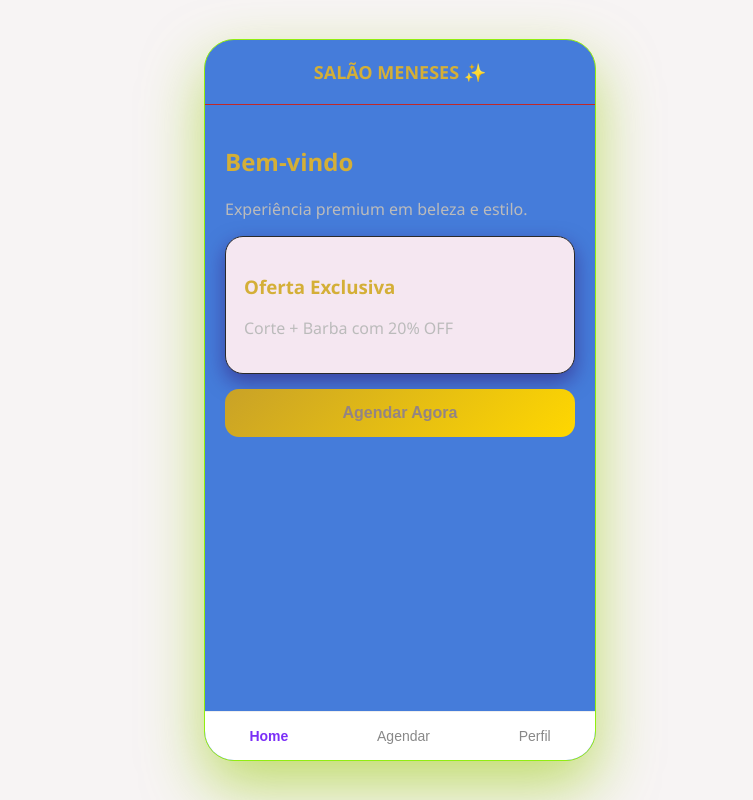
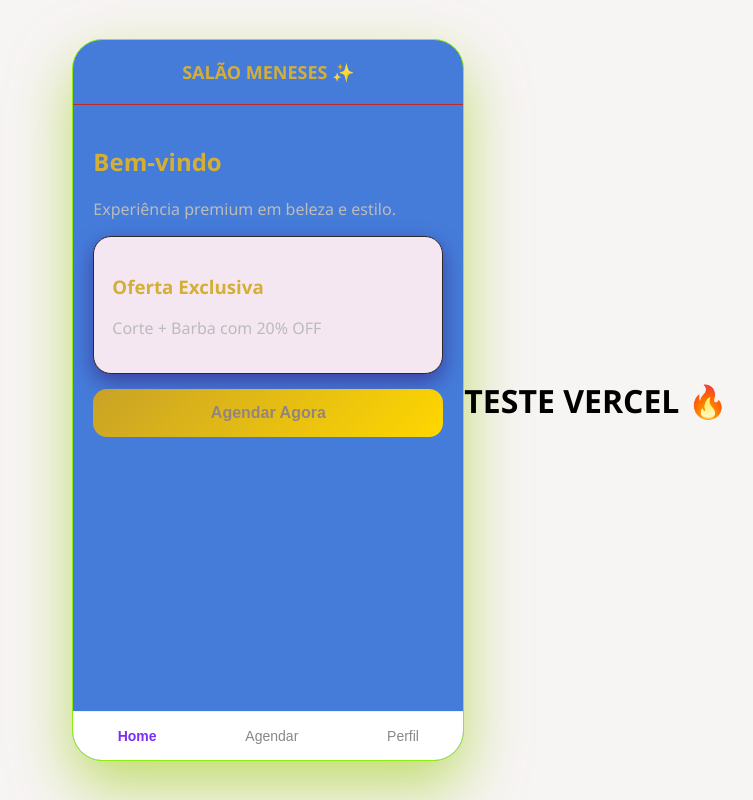
Before and after one commit to sergiofgraca-lang/salao, a React (Vite) app: page / in a window 1280 px wide. Shown: the whole page, without its empty margins (240-993 px from the left). Built offline with nearby package versions, Linux system fonts and the light colour scheme.

Commit message:
teste vercel funcionando

```diff
--- a/src/App.jsx
+++ b/src/App.jsx
@@ -45,8 +45,9 @@ useEffect(() => {
           setCurrentTab={setCurrentTab}
         />
       </div>
+      <h1>TESTE VERCEL 🔥</h1>
     </div>
   )
 }
-<h1>TESTE VERCEL 🔥</h1>
+
 export default App
```
